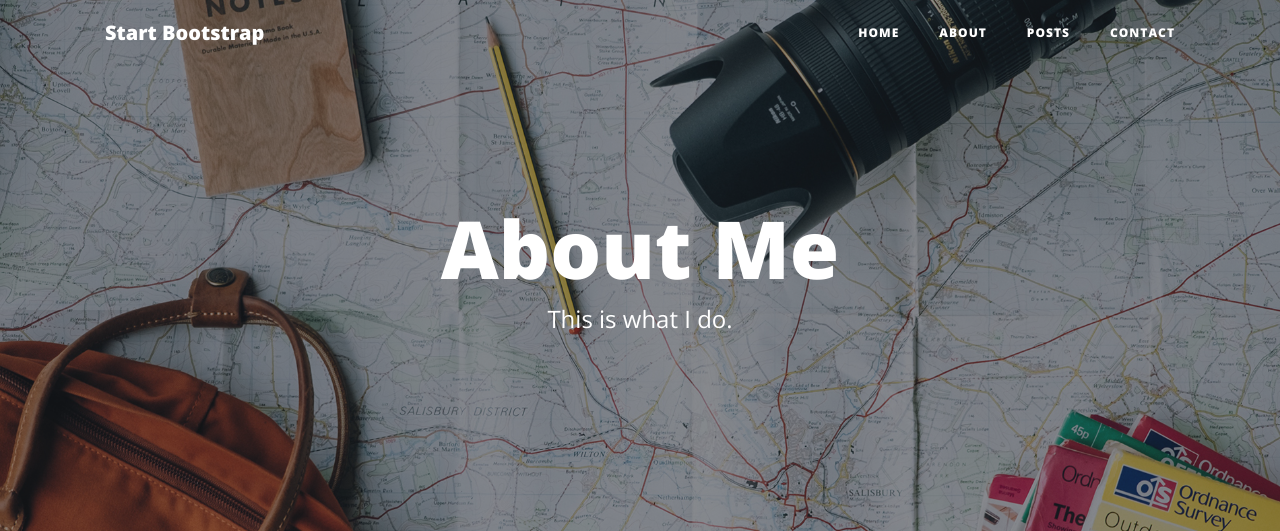
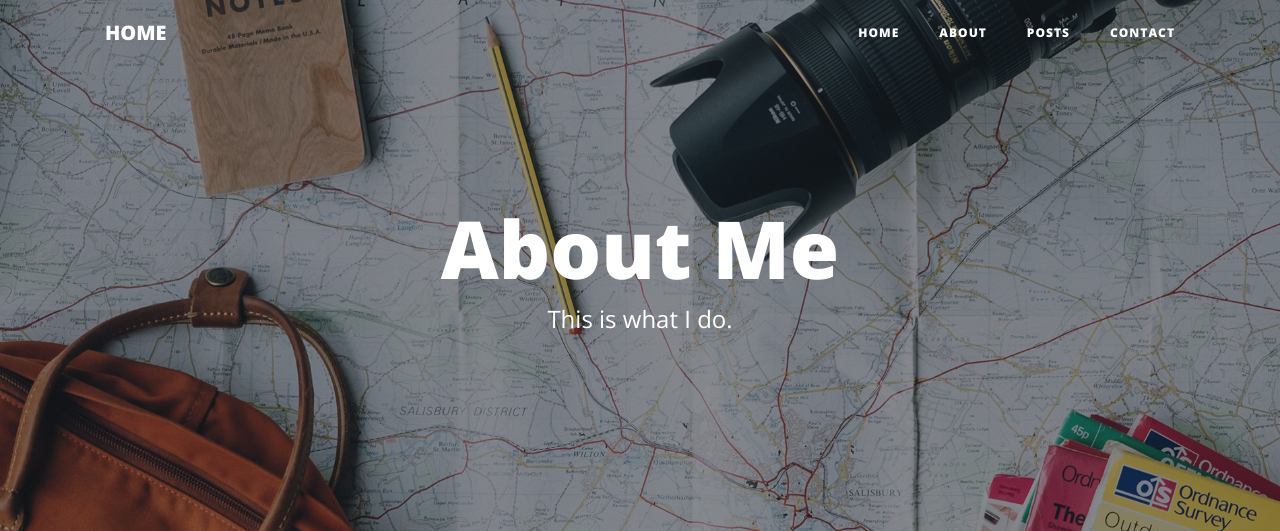
Before and after one commit to SR2090/BlogUsingFlask, a Flask app: page /about in a window 1280 px wide. Shown: the top 531 px of the page. Run offline with Flask 2, Linux system fonts and the light colour scheme; some libraries are stand-ins or nearby versions.

Commit message:
Correct Heading

```diff
--- a/templates/layout.html
+++ b/templates/layout.html
@@ -45,7 +45,7 @@
     <!-- Navigation -->
     <nav class="navbar navbar-expand-lg navbar-light fixed-top" id="mainNav">
       <div class="container">
-        <a class="navbar-brand" href="index.html">Start Bootstrap</a>
+        <a class="navbar-brand" href="index.html">HOME</a>
         <button
           class="navbar-toggler navbar-toggler-right"
           type="button"
```
